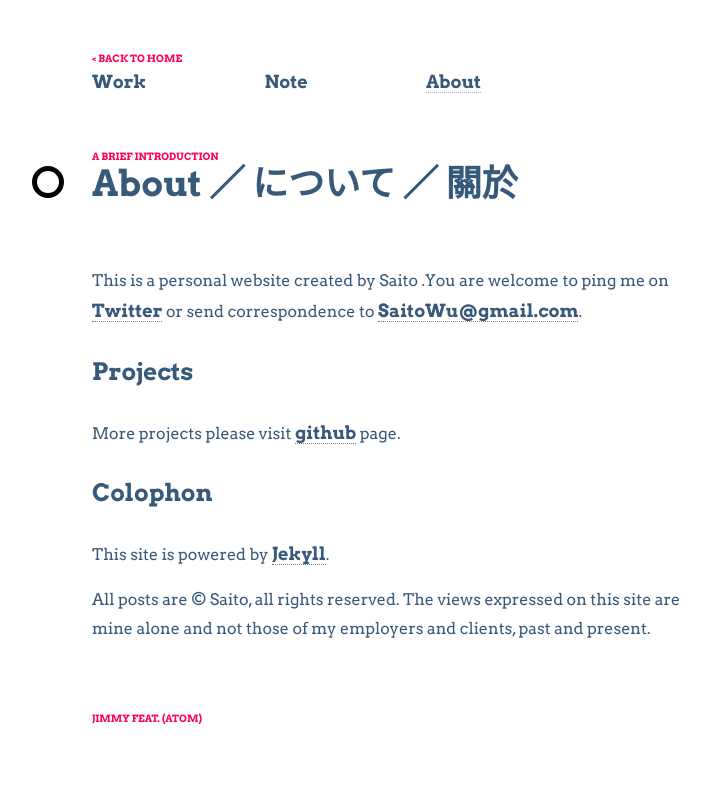
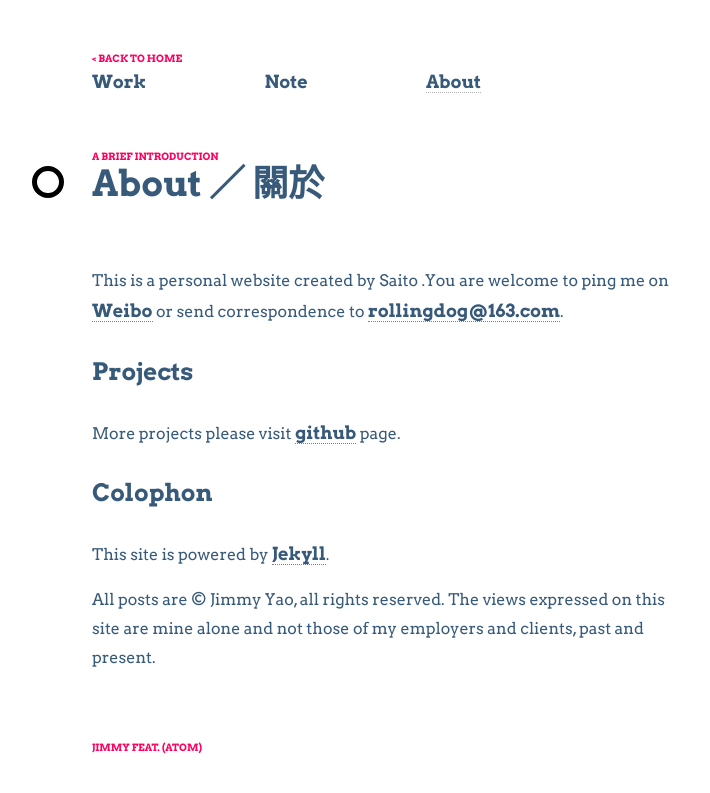
Before and after one commit to jimmyyao88/jimmyyao88.github.io, a Jekyll site: the page built from page-about.html, in a window 1280 px wide. Shown: the top 793 px of the page, without its empty margins (68-778 px from the left). Built offline with Jekyll 4.4.1, drawn with Linux system fonts in a browser that asks for light colours; Markdown is read by kramdown in place of the engine named in the settings.

Commit message:
daily commit

```diff
--- a/_config.yml
+++ b/_config.yml
@@ -23,8 +23,8 @@ file: http://f.cl.ly/items
 # custom vars, most of them are used by index.xml
 name: Jimmy
 full-name: Jimmy
-email: saitowu@gmail.com
-slogan: worstest coder ever.
+email: rollingdog@163.com
+slogan: Celegans.
 twitter: Jimmy
 
 # fire up a localhost and auto generate when files change
--- a/_layouts/default.html
+++ b/_layouts/default.html
@@ -48,19 +48,19 @@
 {% endif %}
 
 <footer>
-	<p class=c><a href=http://twitter.com/{{ site.twitter }}>{{ site.name }}</a> feat. (<a href=/feed/ title="Feed - Atom (The Atom Syndication Format)">Atom</a>)</p>
+	<p class=c><a href=http://weibo.com/rollingdog >{{ site.name }}</a> feat. (<a href=/feed/ title="Feed - Atom (The Atom Syndication Format)">Atom</a>)</p>
 </footer>
 
 <script type="text/javascript">
 
-  var _gaq = _gaq || [];
-  _gaq.push(['_setAccount', 'UA-17764376-1']);
-  _gaq.push(['_trackPageview']);
+  // var _gaq = _gaq || [];
+  // _gaq.push(['_setAccount', 'UA-17764376-1']);
+  // _gaq.push(['_trackPageview']);
 
-  (function() {
-    var ga = document.createElement('script'); ga.type = 'text/javascript'; ga.async = true;
-    ga.src = ('https:' == document.location.protocol ? 'https://ssl' : 'http://www') + '.google-analytics.com/ga.js';
-    var s = document.getElementsByTagName('script')[0]; s.parentNode.insertBefore(ga, s);
-  })();
+  // (function() {
+  //   var ga = document.createElement('script'); ga.type = 'text/javascript'; ga.async = true;
+  //   ga.src = ('https:' == document.location.protocol ? 'https://ssl' : 'http://www') + '.google-analytics.com/ga.js';
+  //   var s = document.getElementsByTagName('script')[0]; s.parentNode.insertBefore(ga, s);
+  // })();
 
 </script>
--- a/page-about.html
+++ b/page-about.html
@@ -1,20 +1,20 @@
 ---
 layout: post
-title: About ／ について ／ 關於
+title: About ／ 關於
 permalink: /about/
 desc: A brief introduction
 ---
 
 <div class=txt>
-<p>This is a personal website created by Saito .You are welcome to ping me on <a href="http://twitter.com/SaitoWu">Twitter</a> or send correspondence to <a href="mailto:SaitoWu@gmail.com">SaitoWu@gmail.com</a>.</p>
+<p>This is a personal website created by Saito .You are welcome to ping me on <a href="http://weibo.com/rollingdog">Weibo</a> or send correspondence to <a href="mailto:rollingdog@163.com">rollingdog@163.com</a>.</p>
 
 <h3>Projects</h3>
 
-<p>More projects please visit <a href="https://github.com/SaitoWu/">github</a> page.</p>
+<p>More projects please visit <a href="https://github.com/jimmyyao88/">github</a> page.</p>
 
 <h3>Colophon</h3>
 
 <p>This site is powered by <a href="http://jekyllrb.com/">Jekyll</a>.</p>
 
-<p>All posts are &copy; Saito, all rights reserved. The views expressed on this site are mine alone and not those of my employers and clients, past and present.</p>
+<p>All posts are &copy; Jimmy Yao, all rights reserved. The views expressed on this site are mine alone and not those of my employers and clients, past and present.</p>
 </div>
--- a/page-note.html
+++ b/page-note.html
@@ -1,6 +1,6 @@
 ---
 layout: post
-title: Note ／ ノート ／ 筆記
+title: Note ／ 筆記
 permalink: /note/
 desc: Random ramblings
 ---
```
